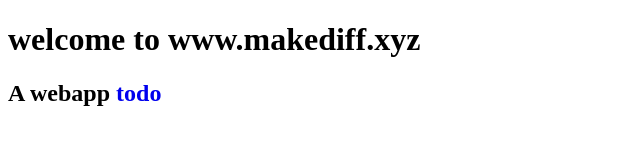
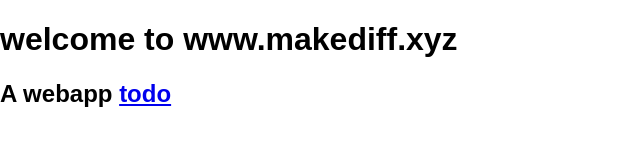
Before and after one commit to mike-e-e/makediff.xyz, a plain HTML site: page index.html in a window 1280 px wide. Shown: the whole page, without its empty margins (0-640 px from the left). Drawn offline with Linux system fonts and the light colour scheme.

```diff
--- a/index.html
+++ b/index.html
@@ -3,9 +3,7 @@
 <head>
     <meta charset="UTF-8">
     <title>www.makediff.xyz</title>
-    <style>
-        a{text-decoration: none}
-    </style>
+    <link rel="stylesheet" href="style/normalize.css"/>
 </head>
 <body>
     <h1>welcome to www.makediff.xyz</h1>
```
